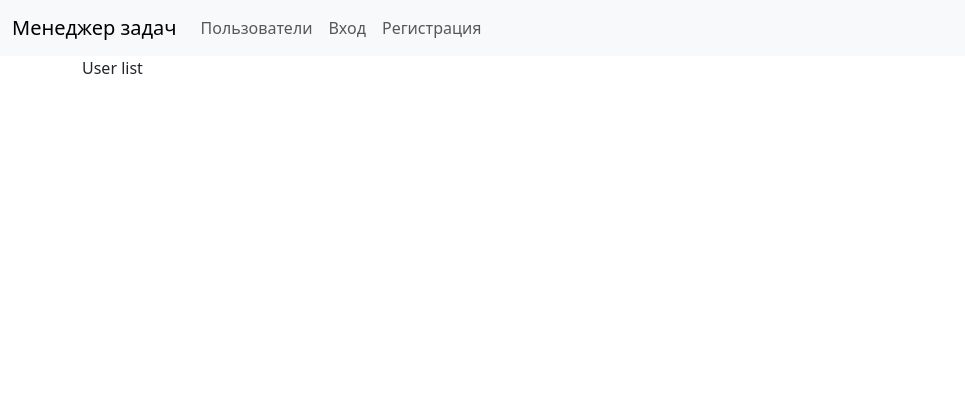
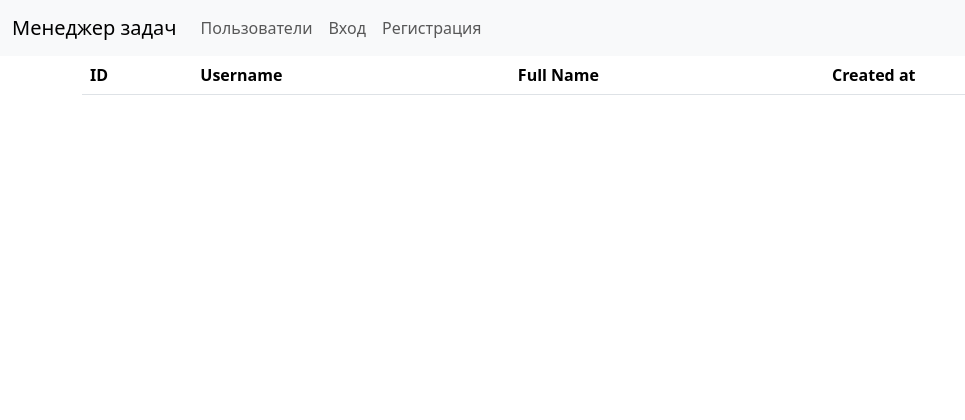
Before and after one commit to rasskazovilya/python-project-52, a Django app: template task_manager/users/templates/users.html in a window 1280 px wide. Shown: the top 420 px of the page, without its empty margins (0-965 px from the left). Run offline with Django 3.2, Linux system fonts and the light colour scheme; the template is opened without the code that fills it, so the values that code supplies are empty; parts of the project's set-up code (start-up, migrations or seed data) failed here and were passed over; some libraries are stand-ins or nearby versions.

Commit message:
add html table with users

```diff
--- a/task_manager/users/templates/users.html
+++ b/task_manager/users/templates/users.html
@@ -3,8 +3,39 @@
 
 {% block content %}
 <div>
-    <p>
-        User list
-    </p>
+    <table class="table table-striped">
+        <thead>
+           <tr>
+            <th>ID</th>
+            <th>Username</th>
+            <th>Full Name</th>
+            <th>Created at</th>
+            <th></td>
+           </tr>
+        </thead>
+        <tbody>
+            {% for user in users %}
+                <tr>
+                    <td>
+                        {{ user.id }}
+                    </td>
+                    <td>
+                        {{ user.username }}
+                    </td>
+                    <td>
+                        {{ user.first_name }} {{ user.last_name }}
+                    </td>
+                    <td>
+                        {{ user.created_at }}
+                    </td>
+                    <td>
+                        <a href="">Изменить</a>
+                        <br>
+                        <a href="">Удалить</a>
+                    </td>
+                </tr>
+            {% endfor %}
+        </tbody>
+    </table>
 </div>
 {% endblock %}
```
